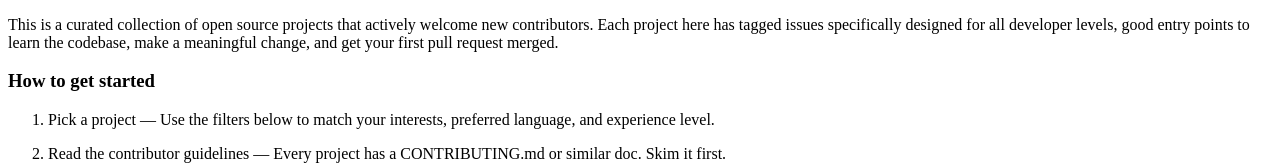
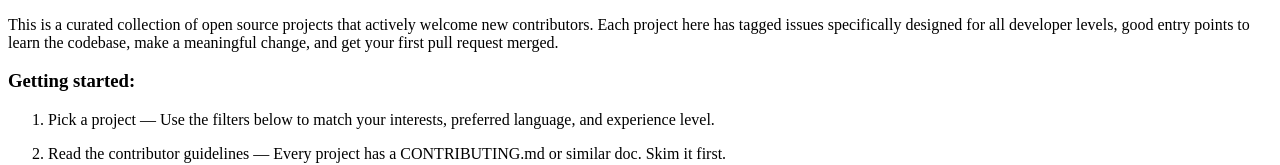
Before and after one commit to Open-Source-Projects-KE/oss-kenya, a React (Vite) app: page / in a window 1280 px wide. Shown: the part 256-421 px from the top of the page. Built offline with nearby package versions, Linux system fonts and the light colour scheme; no server answers; the database is empty; the HTML template or start-up script is replaced by a standard one.

Commit message:
small change

```diff
--- a/src/components/Welcome.jsx
+++ b/src/components/Welcome.jsx
@@ -7,7 +7,7 @@ export default function Welcome() {
           This is a curated collection of open source projects that actively welcome new contributors. Each project here has tagged issues specifically designed for all developer levels, good entry points to learn the codebase, make a meaningful change, and get your first pull request merged.
         </p>
         <div className="welcome-steps">
-          <h3>How to get started</h3>
+          <h3>Getting started:</h3>
           <ol>
             <li>
               <p>Pick a project — Use the filters below to match your interests, preferred language, and experience level.</p>
```
